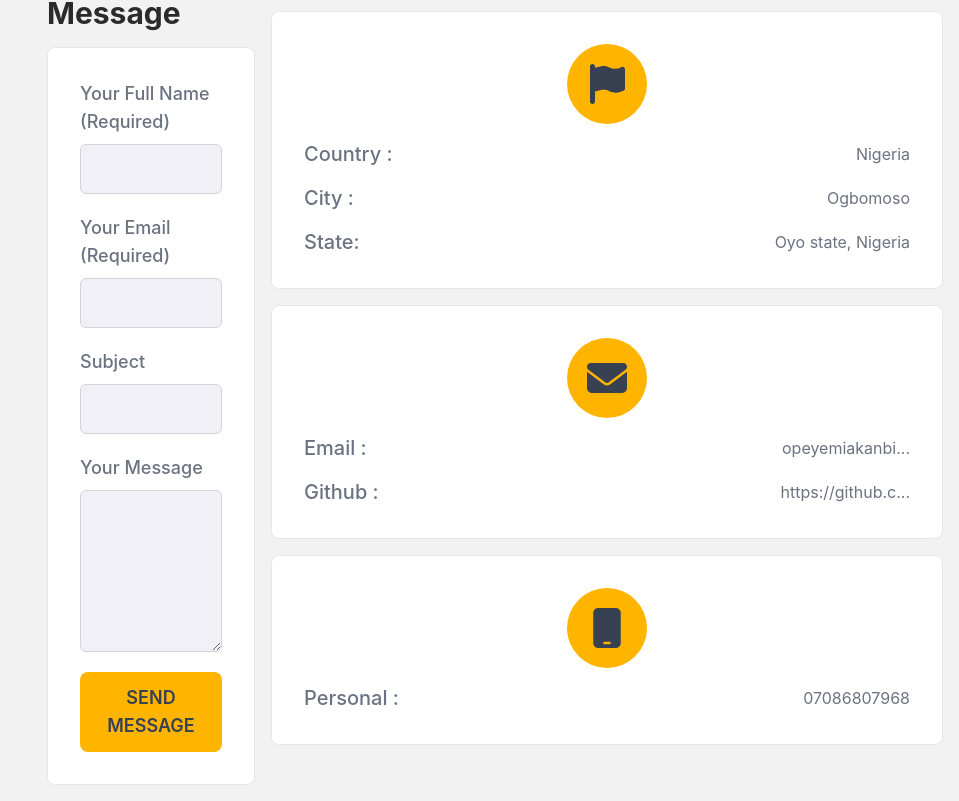
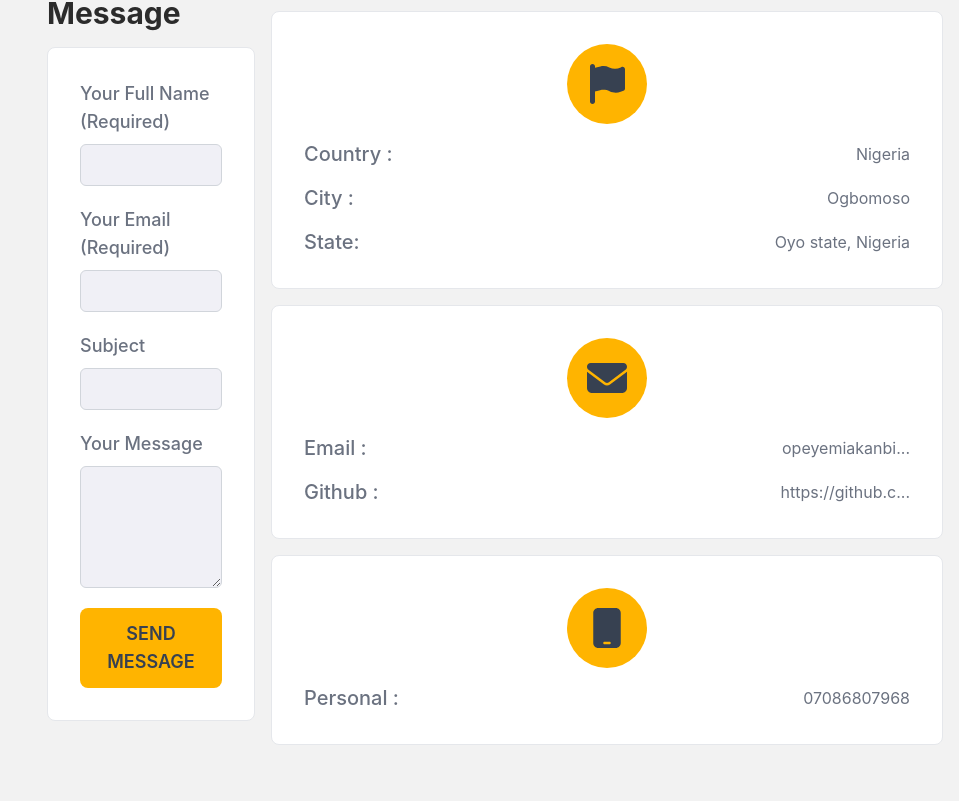
Before and after one commit to springboot20/my-portfolio, a React (Vite) app: page / in a window 1280 px wide. Shown: the part 2162-2963 px from the top of the page, without its empty margins (321-1280 px from the left). After the commit the page ends 2923 px from the top, so only its background shows below. Built offline with nearby package versions, Linux system fonts and the light colour scheme.

Commit message:
contact section modified

```diff
--- a/src/components/Contact.tsx
+++ b/src/components/Contact.tsx
@@ -22,7 +22,7 @@ export const Contact = () => {
               <input
                 type="text"
                 aria-label="full-name"
-                className="w-full block px-3 py-2.5 border border-gray-300 bg-[#F0F0F6] rounded-md focus:ring-1 focus:ring-port-yellow outline-port-yellow outline-1 text-xl font-medium text-gray-700"
+                className="w-full block px-3 py-2.5 border border-gray-300 bg-[#F0F0F6] rounded-md focus:ring-1 focus:ring-port-yellow outline-port-yellow outline-1 text-sm font-normal font-inter text-gray-700"
               />
             </div>
 
@@ -36,7 +36,7 @@ export const Contact = () => {
               <input
                 type="email"
                 aria-label="email"
-                className="w-full block px-3 py-2.5 border border-gray-300 bg-[#F0F0F6] rounded-md focus:ring-1 focus:ring-port-yellow outline-port-yellow outline-1 text-xl font-medium text-gray-700"
+                className="w-full block px-3 py-2.5 border border-gray-300 bg-[#F0F0F6] rounded-md focus:ring-1 focus:ring-port-yellow outline-port-yellow outline-1 text-sm font-normal font-inter text-gray-700"
               />
             </div>
 
@@ -47,7 +47,7 @@ export const Contact = () => {
               <input
                 type="text"
                 aria-label="subject"
-                className="w-full block px-3 py-2.5 border border-gray-300 bg-[#F0F0F6] rounded-md focus:ring-1 focus:ring-port-yellow outline-port-yellow outline-1 text-xl font-medium text-gray-700"
+                className="w-full block px-3 py-2.5 border border-gray-300 bg-[#F0F0F6] rounded-md focus:ring-1 focus:ring-port-yellow outline-port-yellow outline-1 text-sm font-normal font-inter text-gray-700"
               />
             </div>
 
@@ -61,7 +61,7 @@ export const Contact = () => {
               <textarea
                 rows={5}
                 aria-label="message"
-                className="w-full block px-3 py-2.5 border border-gray-300 bg-[#F0F0F6] rounded-md focus:ring-1 focus:ring-port-yellow outline-port-yellow outline-1 text-xl font-medium text-gray-700"
+                className="w-full block px-3 py-2.5 border border-gray-300 bg-[#F0F0F6] rounded-md focus:ring-1 focus:ring-port-yellow outline-port-yellow outline-1 text-sm font-normal font-inter text-gray-700"
               ></textarea>
             </div>
 
```
